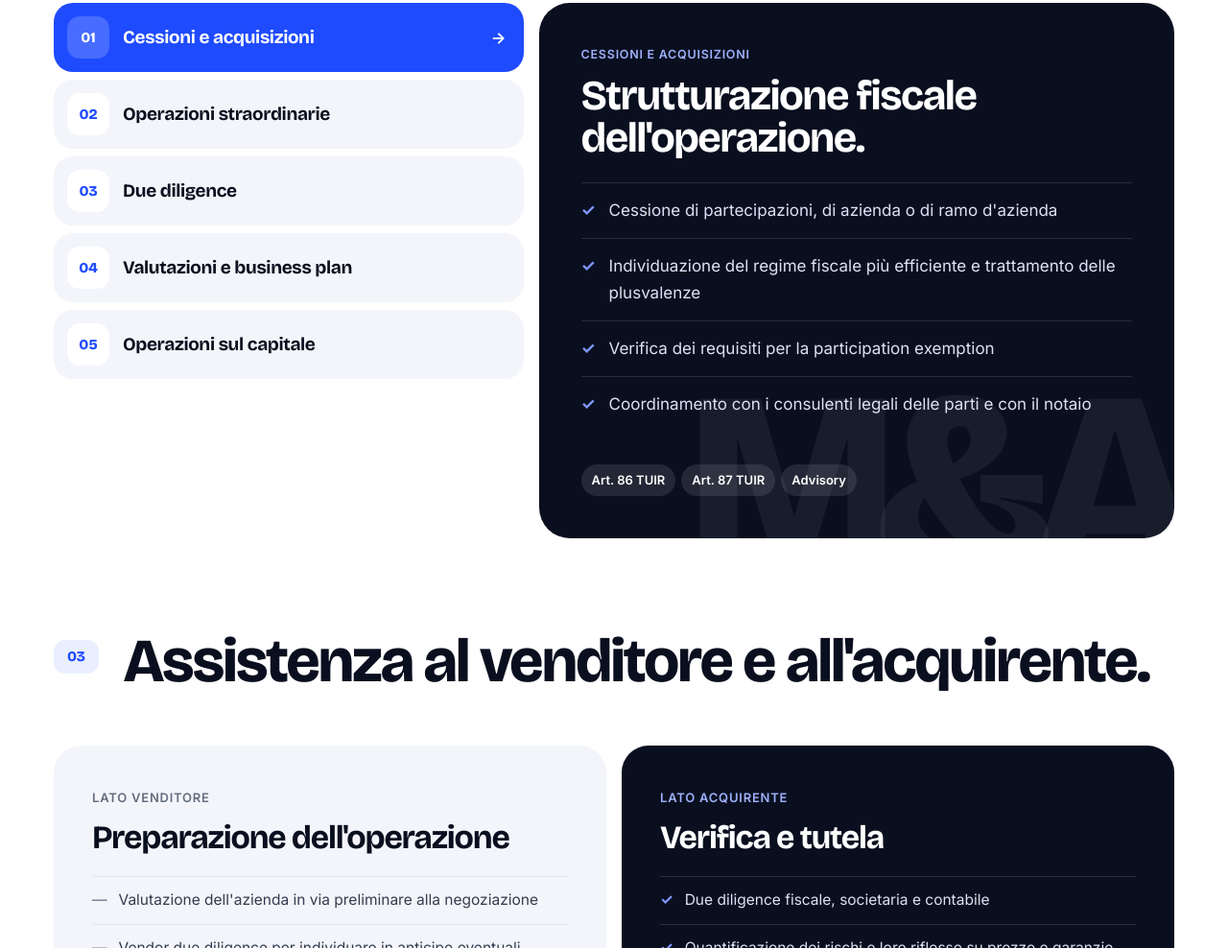
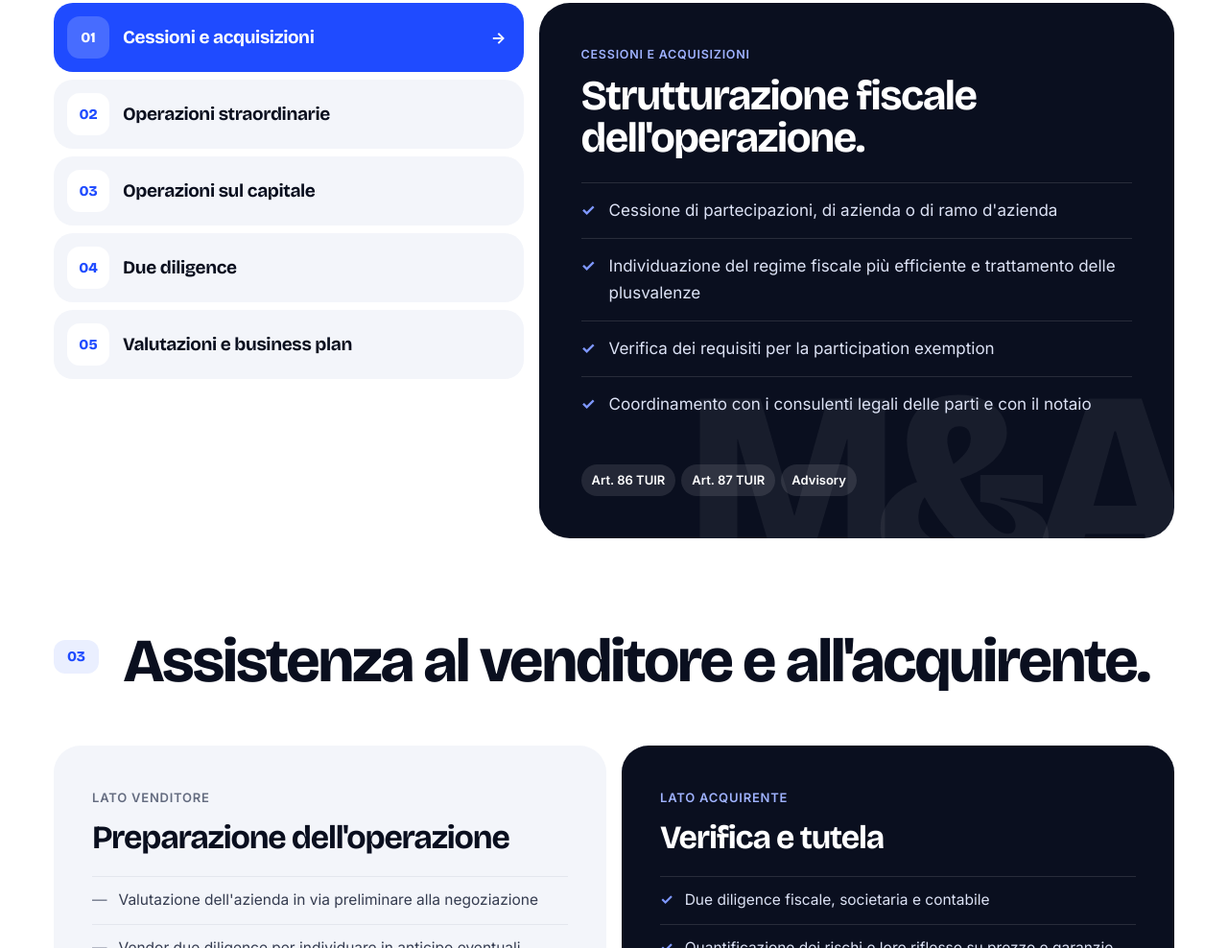
Before and after one commit to MatteoC34/C34-sito, a plain HTML site: page m-and-a/index.html in a window 1280 px wide. Shown: the part 1596-2584 px from the top of the page at 96% size. Drawn offline with Linux system fonts and the light colour scheme.

Commit message:
M&A: Operazioni sul capitale come terzo ambito
Co-Authored-By: Claude Opus 5.5 <noreply@anthropic.com>
Claude-Session: https://claude.ai/code/session_01FKc8ZNwZga1jtv2GcKgTwp

```diff
--- a/m-and-a/index.html
+++ b/m-and-a/index.html
@@ -107,9 +107,9 @@
     <div class="svc-tabs" role="tablist" aria-label="Ambiti di attività">
       <button class="svc-tab" role="tab" aria-selected="true" aria-controls="op1" id="ot1"><span class="n">01</span><b>Cessioni e acquisizioni</b><span class="go">→</span></button>
       <button class="svc-tab" role="tab" aria-selected="false" aria-controls="op4" id="ot4"><span class="n">02</span><b>Operazioni straordinarie</b><span class="go">→</span></button>
-      <button class="svc-tab" role="tab" aria-selected="false" aria-controls="op2" id="ot2"><span class="n">03</span><b>Due diligence</b><span class="go">→</span></button>
-      <button class="svc-tab" role="tab" aria-selected="false" aria-controls="op3" id="ot3"><span class="n">04</span><b>Valutazioni e business plan</b><span class="go">→</span></button>
-      <button class="svc-tab" role="tab" aria-selected="false" aria-controls="op5" id="ot5"><span class="n">05</span><b>Operazioni sul capitale</b><span class="go">→</span></button>
+      <button class="svc-tab" role="tab" aria-selected="false" aria-controls="op5" id="ot5"><span class="n">03</span><b>Operazioni sul capitale</b><span class="go">→</span></button>
+      <button class="svc-tab" role="tab" aria-selected="false" aria-controls="op2" id="ot2"><span class="n">04</span><b>Due diligence</b><span class="go">→</span></button>
+      <button class="svc-tab" role="tab" aria-selected="false" aria-controls="op3" id="ot3"><span class="n">05</span><b>Valutazioni e business plan</b><span class="go">→</span></button>
     </div>
     <div class="svc-panel" id="op1" role="tabpanel" aria-labelledby="ot1"><span class="bg" aria-hidden="true">M&amp;A</span><span class="k">Cessioni e acquisizioni</span><h3>Strutturazione fiscale dell'operazione.</h3>
       <ul><li>Cessione di partecipazioni, di azienda o di ramo d'azienda</li><li>Individuazione del regime fiscale più efficiente e trattamento delle plusvalenze</li><li>Verifica dei requisiti per la participation exemption</li><li>Coordinamento con i consulenti legali delle parti e con il notaio</li></ul>
@@ -117,15 +117,15 @@
     <div class="svc-panel" id="op4" role="tabpanel" aria-labelledby="ot4" hidden><span class="bg" aria-hidden="true">TUIR</span><span class="k">Operazioni straordinarie</span><h3>Fusioni, scissioni, conferimenti, trasformazioni.</h3>
       <ul><li>Fusioni per incorporazione e fusioni con indebitamento</li><li>Scissioni totali, parziali e mediante scorporo</li><li>Conferimenti di azienda e di partecipazioni, costituzione di holding</li><li>Trasformazioni omogenee ed eterogenee</li></ul>
       <div class="inc"><span>Artt. 170-177 TUIR</span><span>Codice Civile</span></div></div>
+    <div class="svc-panel" id="op5" role="tabpanel" aria-labelledby="ot5" hidden><span class="bg" aria-hidden="true">%</span><span class="k">Operazioni sul capitale</span><h3>Ingresso di investitori e piani di incentivazione.</h3>
+      <ul><li>Aumenti di capitale e ingresso di nuovi soci</li><li>SAFE e strumenti finanziari convertibili</li><li>Piani di work-for-equity e stock option</li><li>Incentivi fiscali per gli investimenti in startup e PMI innovative</li></ul>
+      <div class="inc"><span>D.L. 179/2012</span><span>Patti parasociali</span></div></div>
     <div class="svc-panel" id="op2" role="tabpanel" aria-labelledby="ot2" hidden><span class="bg" aria-hidden="true">DD</span><span class="k">Due diligence</span><h3>Verifica preventiva della società target.</h3>
       <ul><li>Tax due diligence sui periodi d'imposta ancora accertabili</li><li>Corporate due diligence su atti, libri sociali e patti parasociali</li><li>Accounting due diligence su bilanci e situazioni contabili</li><li>Relazioni con quantificazione dei rischi, fruibili da legali e investitori</li></ul>
       <div class="inc"><span>Buyer due diligence</span><span>Vendor due diligence</span></div></div>
     <div class="svc-panel" id="op3" role="tabpanel" aria-labelledby="ot3" hidden><span class="bg" aria-hidden="true">€</span><span class="k">Valutazioni e business plan</span><h3>Valutazioni a supporto della negoziazione.</h3>
       <ul><li>Valutazione d'azienda e valutazione pre-money</li><li>Business plan, piano finanziario e piano degli investimenti</li><li>Analisi di scenario e di sensitività</li><li>Relazioni di stima per conferimenti e trasformazioni</li></ul>
       <div class="inc"><span>DCF</span><span>Multipli di mercato</span><span>Art. 2465 c.c.</span></div></div>
-    <div class="svc-panel" id="op5" role="tabpanel" aria-labelledby="ot5" hidden><span class="bg" aria-hidden="true">%</span><span class="k">Operazioni sul capitale</span><h3>Ingresso di investitori e piani di incentivazione.</h3>
-      <ul><li>Aumenti di capitale e ingresso di nuovi soci</li><li>SAFE e strumenti finanziari convertibili</li><li>Piani di work-for-equity e stock option</li><li>Incentivi fiscali per gli investimenti in startup e PMI innovative</li></ul>
-      <div class="inc"><span>D.L. 179/2012</span><span>Patti parasociali</span></div></div>
   </div>
 </div></section>
 
```
